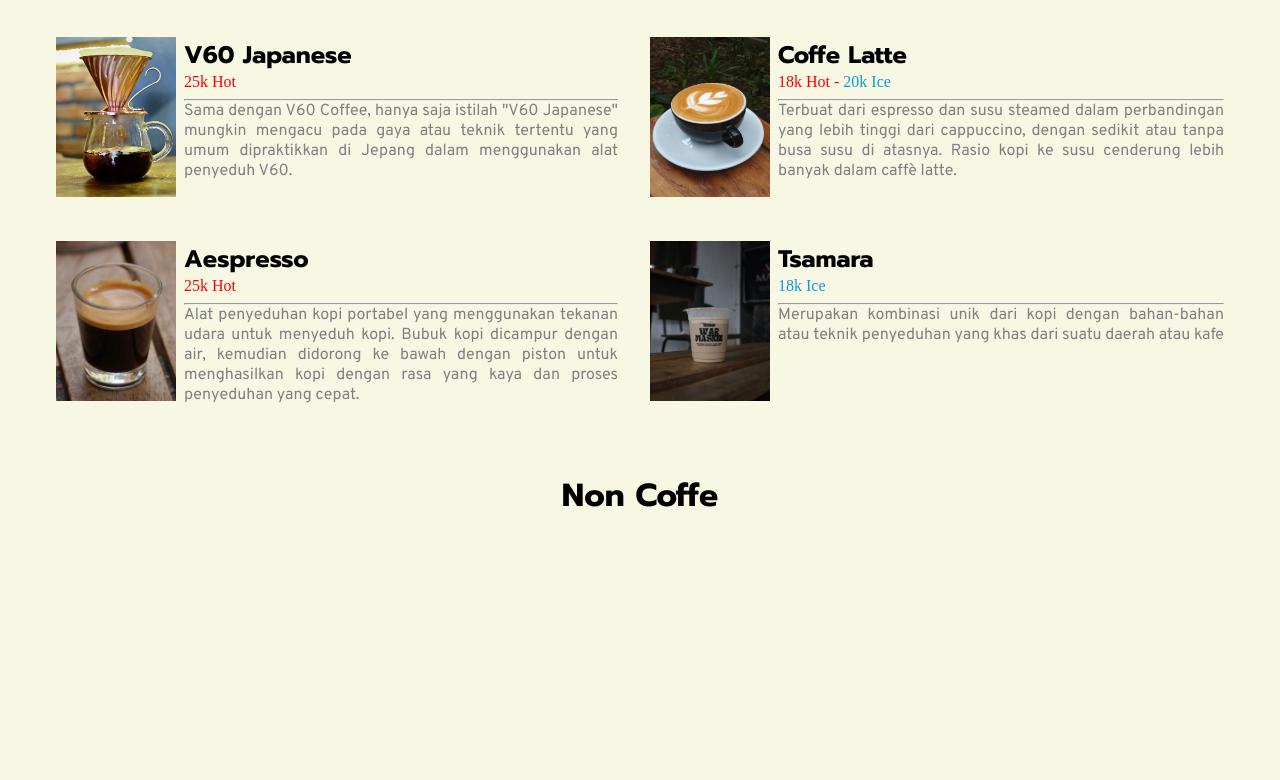
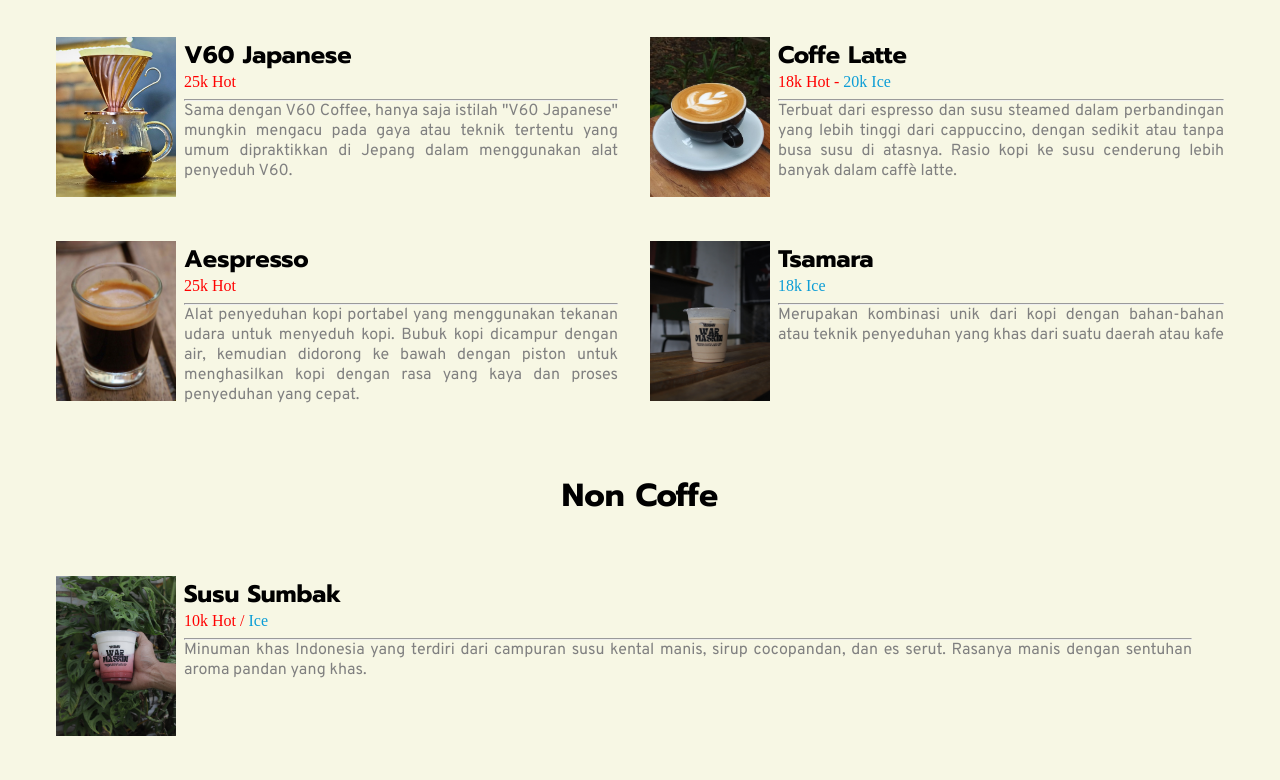
Before and after one commit to akmalghandi20/warmaskin, a website: page Program/menuwarmaskin.html in a window 1280 px wide. Shown: the part 911-1691 px from the top of the page. Before the commit the page ends 1487 px from the top, so only its background shows below. Drawn offline with Linux system fonts and the light colour scheme; a web font is replaced by a local one.

Commit message:
dayanu: Menambahkan menu non coffe sumbak

```diff
--- a/Program/menuwarmaskin.html
+++ b/Program/menuwarmaskin.html
@@ -342,6 +342,19 @@
             <div class="coffeoriginale">
 
                 <div class="tampilancoffe1">
+                    <div class="tampilancoffe">
+                        <div>
+                            <img src="assets/imgs/Simbak.JPG" alt="">
+                        </div>
+                        <div class="deskripsi">
+                            <h3>Susu Sumbak</h3>
+                            <p class="harga">10k Hot / <span>Ice</span></p>
+                            <hr>
+                            <div>
+                                <p> Minuman khas Indonesia yang terdiri dari campuran susu kental manis, sirup cocopandan, dan es serut. Rasanya manis dengan sentuhan aroma pandan yang khas.</p>
+                            </div>
+                        </div>
+                    </div>
 
                 </div>
 
```
